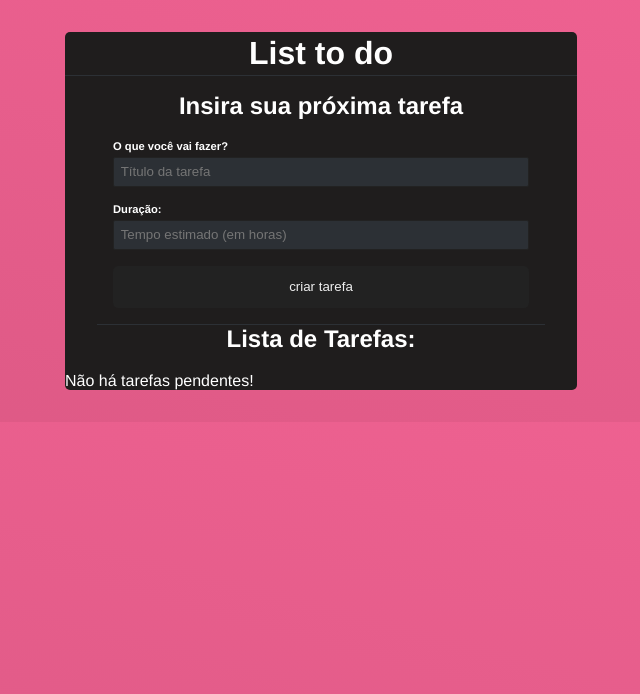
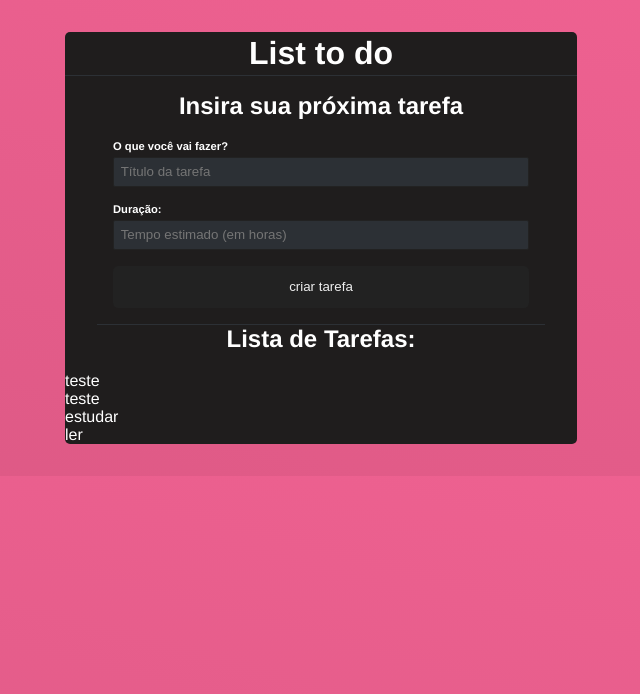
Before and after one commit to Vilson1984/list_to_do-ReactJS, a React (Create React App) app: page / in a window 1280 px wide. Shown: the top 694 px of the page, without its empty margins (319-959 px from the left). Built offline with nearby package versions, Linux system fonts and the light colour scheme; data requests are answered from the project's data file.

Commit message:
update list automatically

```diff
--- a/data/db.json
+++ b/data/db.json
@@ -1,3 +1,28 @@
 {
-    "todos": []
+  "todos": [
+    {
+      "id": 0.1188219855632131,
+      "title": "teste",
+      "time": "5",
+      "done": false
+    },
+    {
+      "id": 0.28340749682951405,
+      "title": "teste",
+      "time": "25",
+      "done": false
+    },
+    {
+      "id": 0.49298142138350176,
+      "title": "estudar",
+      "time": "5",
+      "done": false
+    },
+    {
+      "id": 0.8685201123832385,
+      "title": "ler",
+      "time": "1",
+      "done": false
+    }
+  ]
 }
--- a/src/App.css
+++ b/src/App.css
@@ -13,8 +13,7 @@
 }
 
 .to_do-header h1{
-    margin: 0
-    ;
+    margin: 0;
 }
 
 .form-to_do{
@@ -59,6 +58,5 @@
     width: 100%;
     text-align: center;
     color: #eee;
-    font-size: 20px bold;
     cursor: pointer;
 }
--- a/src/App.js
+++ b/src/App.js
@@ -1,6 +1,6 @@
 import './App.css';
 import {useState, useEffect} from 'react';
-import {BsTrash, BsBookmarkCheck, BsBookmarkCheckFill} from "react-icons/bs";
+import {BsTrash, BsBookmarkCheck, BsBookmarkCheckFill, BsFillPatchCheckFill} from "react-icons/bs";
 
 const API = "http://localhost:5000";
 
@@ -10,9 +10,28 @@
   const [todos, setTodos] = useState([]) // A lista começa vazia, p podermos inserir valores nela
   const [loading, setLoading] = useState (false); // false, pois ao começar começa vazia, e ao carregar os dados acionará o loading
 
-  const handleSubmit = (e) => { // (e) é o evento em si. Com ele permito não recarregar a pg no envio do formulário
+  //A primeira ação é ler o const todo na hora do carregamento
+  useEffect(() => {
+
+    const loadData = async() =>{
+      setLoading(true)
+
+      const res = await fetch(API + "/todos")
+      .then((res) => res.json()) //Espera uma resposta e transforma-a em um json
+      .then((data) => data)      //Pega a resposta e coloca num array de objetos
+      .catch((err) => console.log(err));// informa o erro ocorrido
+
+    setLoading (false); //a função await é até carregar as 3 funções. Feito isso, nãao precisa mais carregar nada, ou seja , o loading é falso.
+
+    setTodos (res); //Resposta transformada num array de objetos
+    }
+
+    loadData();
+  }, [])
+
+  const handleSubmit = async (e) => { // (e) é o evento em si. Com ele permito não recarregar a pg no envio do formulário
+
     e.preventDefault(); // com esse método consigo parar o envio do form
-
     const todo = {
       id: Math.random(), //cria um id aleatório
       title, // obj com mesmo nome, então preenche com valor de title
@@ -20,7 +39,16 @@
       done:false, // tarefa entra como não completa no sistema
     };
 
-    console.log(todo) // Envio da tarefa para Backend, para API
+    //ENVIANDO DADOS P/ API
+    await fetch(API + "/todos",{
+      method: "POST", ///POst está inserindo dados
+      body: JSON.stringify(todo),//Converte todo o obj "const todo" em uma string e manda p/ back end trabalhar
+      headers:{
+        "Content-Type": "application/json",
+      },
+    });
+
+    setTodos((prevState) => [...prevState, todo]);
 
     setTitle(""); // quando envia, limpa o formulário
     setTime("");
@@ -80,6 +108,12 @@
       <div className='list-to_do'>
         <h2>Lista de Tarefas:</h2>
         {todos.length === 0 && <p>Não há tarefas pendentes!</p>}
+        {todos.map((todos) =>(
+          <div className='todo' key={todos.id}>
+            {todos.title}
+
+          </div>
+        ))}
       </div>
     </div>
   );
```
